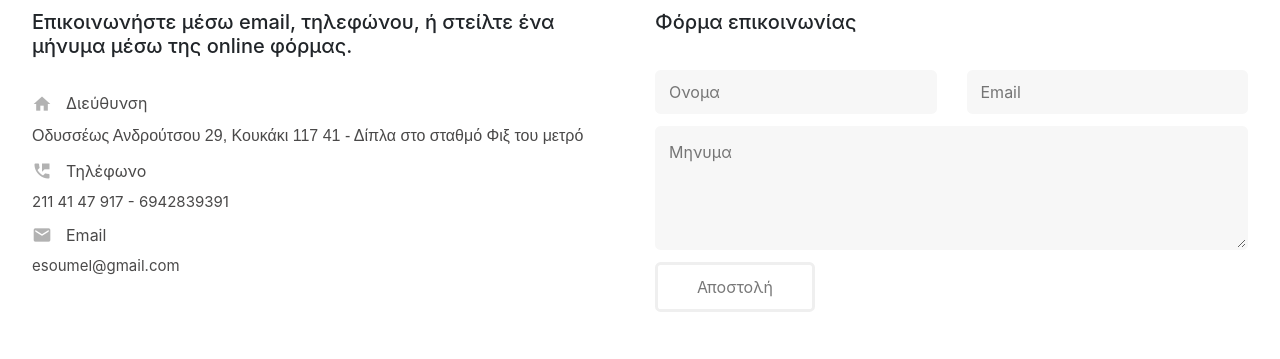
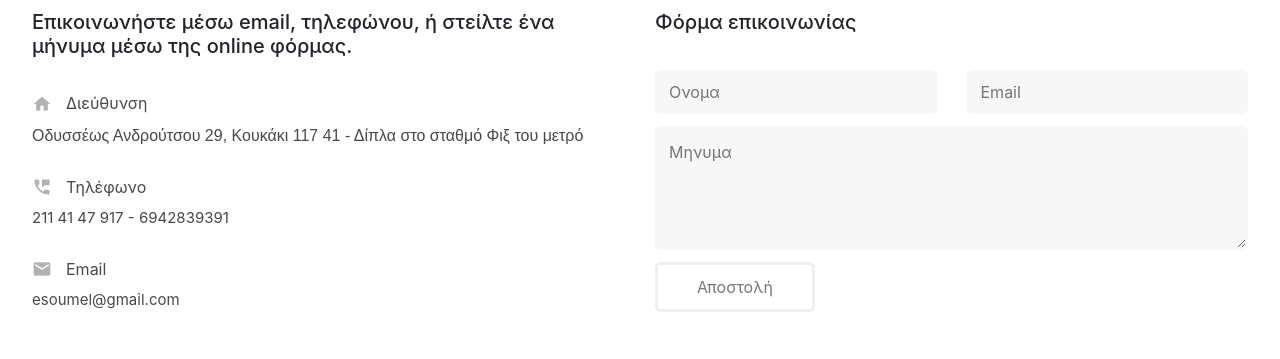
Before and after one commit to kostop19/soumelidou_gatsby, a Gatsby site: page /contact in a window 1280 px wide. Shown: the part 422-781 px from the top of the page. Built offline with nearby package versions, Linux system fonts and the light colour scheme; Gatsby itself is replaced by a stand-in of ours.

Commit message:
minor changes

```diff
--- a/src/components/contactForm/contactform.css
+++ b/src/components/contactForm/contactform.css
@@ -12,7 +12,7 @@
     color:#4a4949;
     line-height: 1.2;
     align-items:center;
-    margin-bottom:14px;
+    margin-bottom:32px;
 
 }
 
```
